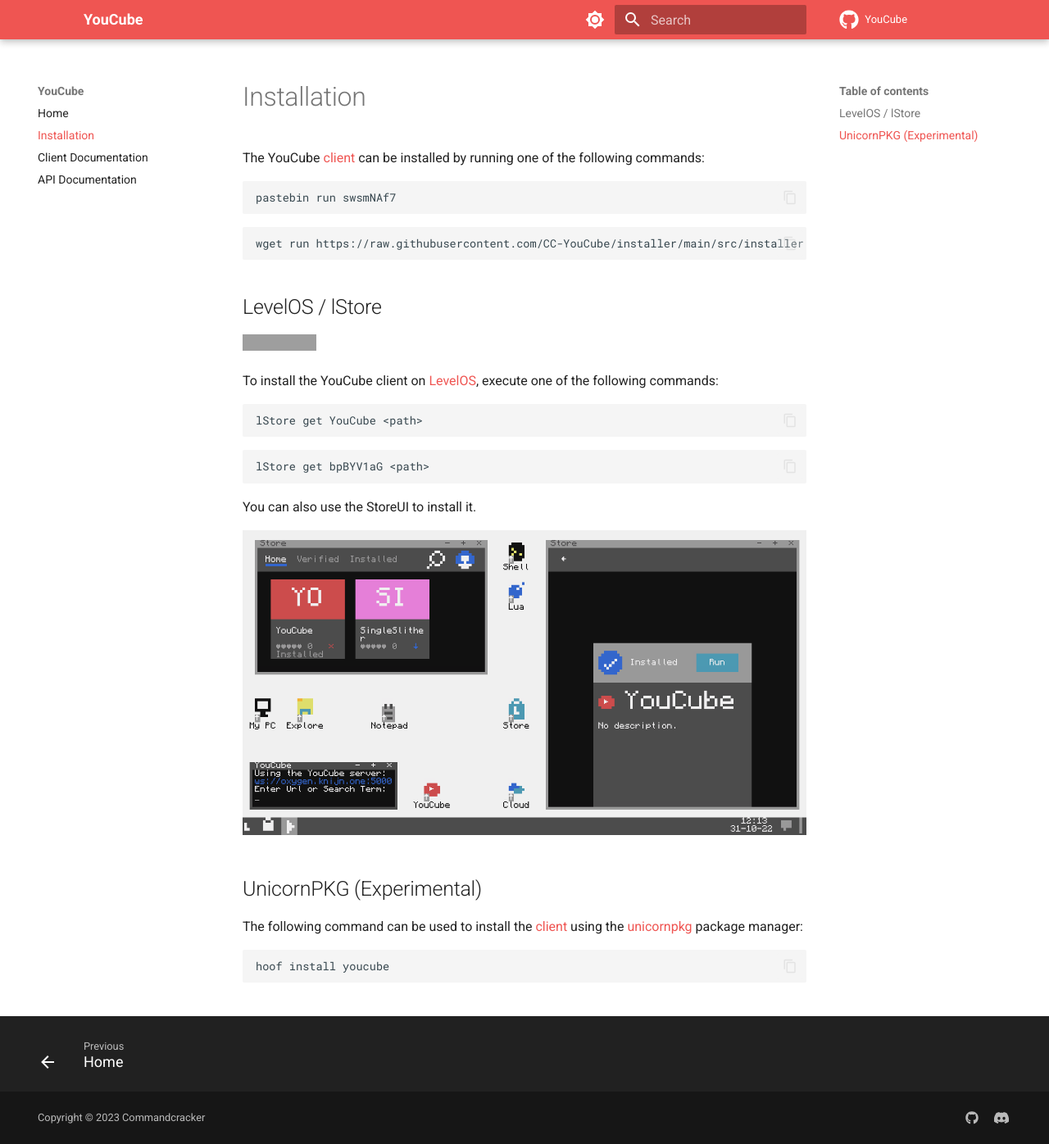
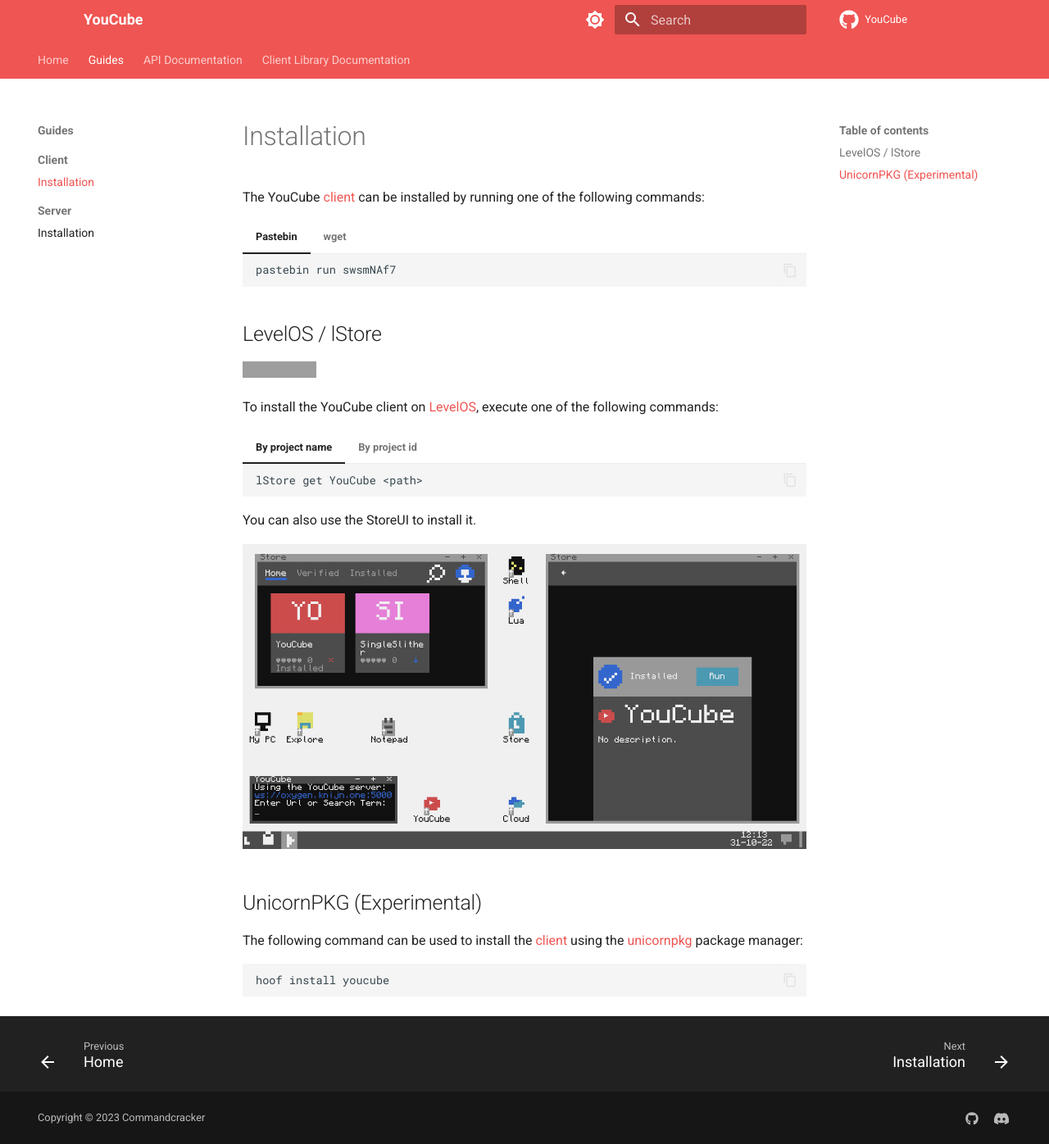
Before and after one commit to CC-YouCube/cc-youcube.github.io, an MkDocs documentation site: the page built from docs/guides/client/installation.md, in a window 1280 px wide and 1396 px high. Shown: the whole window at 82% size. Built offline with MkDocs 1.6.1 and Material for MkDocs 9.7.7, drawn with Linux system fonts in a browser that asks for light colours; grey boxes are pictures that could not be loaded.

Commit message:
2% better

````diff
--- a/docs/install.md
+++ b/docs/guides/client/installation.md
@@ -2,13 +2,17 @@
 
 The YouCube [client] can be installed by running one of the following commands:
 
-```shell
-pastebin run swsmNAf7
-```
+=== "Pastebin"
 
-```shell
-wget run https://raw.githubusercontent.com/CC-YouCube/installer/main/src/installer.lua
-```
+    ```shell
+    pastebin run swsmNAf7
+    ```
+
+=== "wget"
+
+    ```shell
+    wget run https://raw.githubusercontent.com/CC-YouCube/installer/main/src/installer.lua
+    ```
 
 ## LevelOS / lStore
 
@@ -16,13 +20,17 @@ wget run https://raw.githubusercontent.com/CC-YouCube/installer/main/src/install
 
 To install the YouCube client on [LevelOS], execute one of the following commands:
 
-```shell
-lStore get YouCube <path>
-```
+=== "By project name"
 
-```shell
-lStore get bpBYV1aG <path>
-```
+    ```shell
+    lStore get YouCube <path>
+    ```
+
+=== "By project id"
+
+    ```shell
+    lStore get bpBYV1aG <path>
+    ```
 
 You can also use the StoreUI to install it.
 
@@ -37,7 +45,7 @@ hoof install youcube
 ```
 
 [unicornpkg]: https://unicornpkg.madefor.cc
-[preview]: assets/levelos.png
+[preview]: /assets/levelos.png
 [LevelOS]: https://discord.com/invite/vBsjGqy99U
 [client]: https://github.com/CC-YouCube/client
 [lStore Package]: https://img.shields.io/github/actions/workflow/status/CC-YouCube/client/lstore-put.yml?branch=main&label=lStore%20Package&logo=github&style=for-the-badge
--- a/mkdocs.yml
+++ b/mkdocs.yml
@@ -1,8 +1,29 @@
+# Project information
 site_name: YouCube
+site_url: https://youcube.madefor.cc/
+site_author: Commandcracker
+site_description: >-
+  YouCube is a service for accessing media providers in
+  the Minecraft mod ComputerCraft or CC: Tweaked.
+
+# Repository
+repo_name: YouCube
+repo_url: https://github.com/CC-YouCube
+
+# Copyright
+copyright: Copyright &copy; 2023 Commandcracker
+
+# Configuration
 theme:
-  logo: assets/icon.ico
-  favicon: assets/icon.ico
   name: material
+  features:
+    - navigation.footer
+    - header.autohide
+    - content.code.copy
+    - navigation.tracking
+    - navigation.top
+    - navigation.tabs
+    - navigation.sections
   palette:
     # Palette toggle for light mode
     - media: "(prefers-color-scheme: light)"
@@ -21,17 +42,26 @@ theme:
       toggle:
         icon: material/brightness-4
         name: Switch to light mode
+  font:
+    text: Roboto
+    code: Roboto Mono
+  logo: assets/icon.ico
+  favicon: assets/icon.ico
   icon:
     repo: fontawesome/brands/github
-  features:
-    - navigation.footer
-    - header.autohide
-    - content.code.copy
-    - navigation.tracking
-    - navigation.top
-repo_url: https://github.com/CC-YouCube
-repo_name: YouCube
 
+# Plugins
+plugins:
+  - search
+  - git-revision-date-localized
+  - git-committers:
+      repository: CC-YouCube/cc-youcube.github.io
+      branch: main
+      enabled: True
+  - minify:
+      minify_html: true
+
+# Customization
 extra:
   generator: false
   social:
@@ -48,16 +78,32 @@ extra:
       as to measure the effectiveness of our documentation and whether users
       find what they're searching for. With your consent, you're helping us to
       make our documentation better.
-copyright: Copyright &copy; 2023 Commandcracker
 
-nav:
-  - index.md
-  - install.md
-  - 'Client Documentation': '/client/'
-  - 'API Documentation': '/api/'
-
+# Extensions
 markdown_extensions:
   - pymdownx.superfences:
       custom_fences:
         - name: mermaid
           class: mermaid
+          format: !!python/name:pymdownx.superfences.fence_code_format
+  - toc:
+      permalink: true
+  - admonition:
+  - pymdownx.details:
+  - pymdownx.tabbed:
+      alternate_style: true
+  - attr_list:
+  - pymdownx.emoji:
+      emoji_index: !!python/name:materialx.emoji.twemoji
+      emoji_generator: !!python/name:materialx.emoji.to_svg
+
+# Page tree
+nav:
+  - Home: index.md
+  - Guides:
+      - Client:
+          - Installation: guides/client/installation.md
+      - Server:
+          - Installation: guides/server/installation.md
+  - API Documentation: /api/
+  - Client Library Documentation: /client/
--- a/requirements.txt
+++ b/requirements.txt
@@ -1 +1,5 @@
 mkdocs-material~=9.1.9
+mkdocs-minify-plugin~=0.6.4
+mkdocs-git-revision-date-localized-plugin~=1.2.0
+mkdocs-git-committers-plugin-2~=1.1.2
+lxml~=4.9.2
````
Also changed, not shown: docs/guides/server/installation.md (added, +85 -0 lines), 1 other file.
